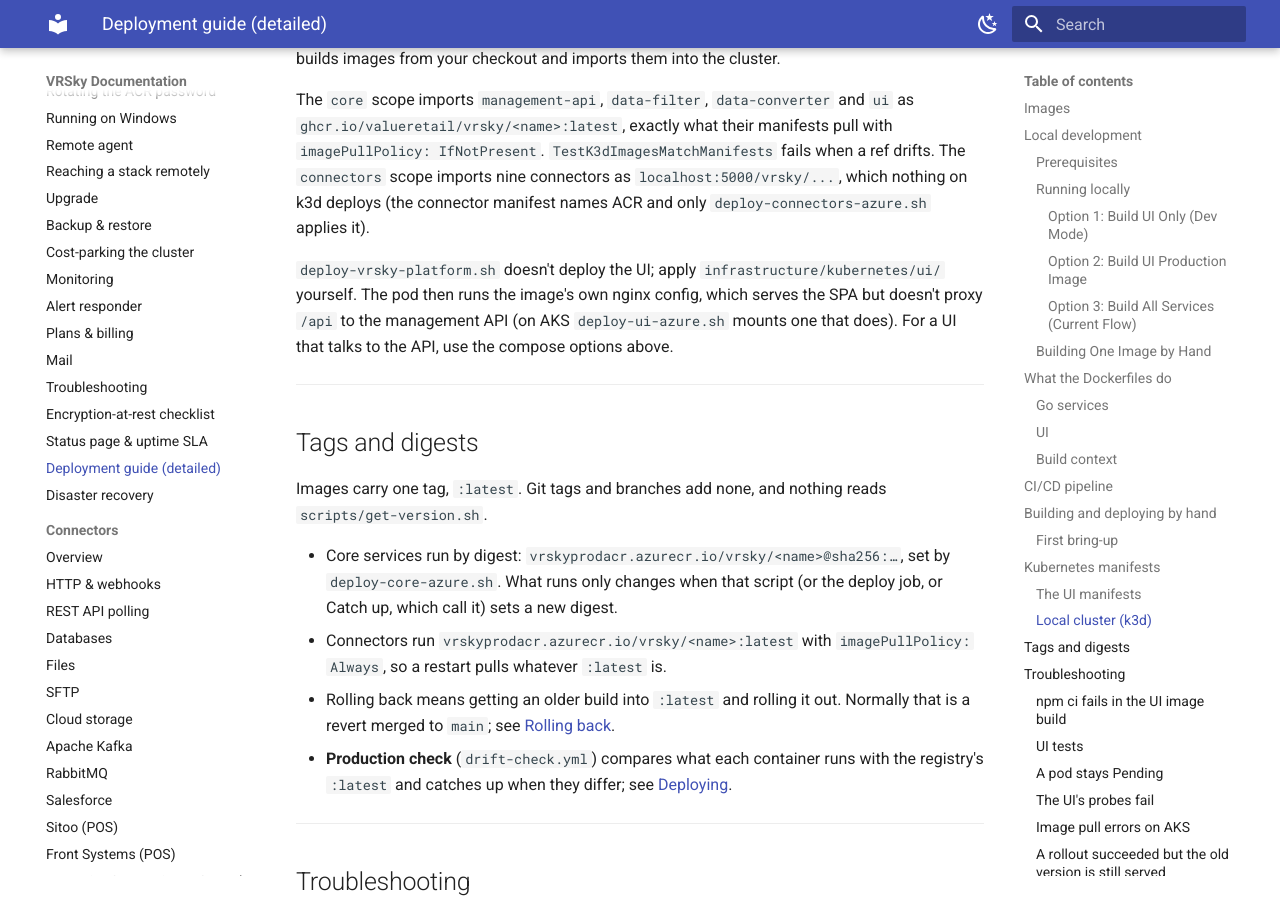
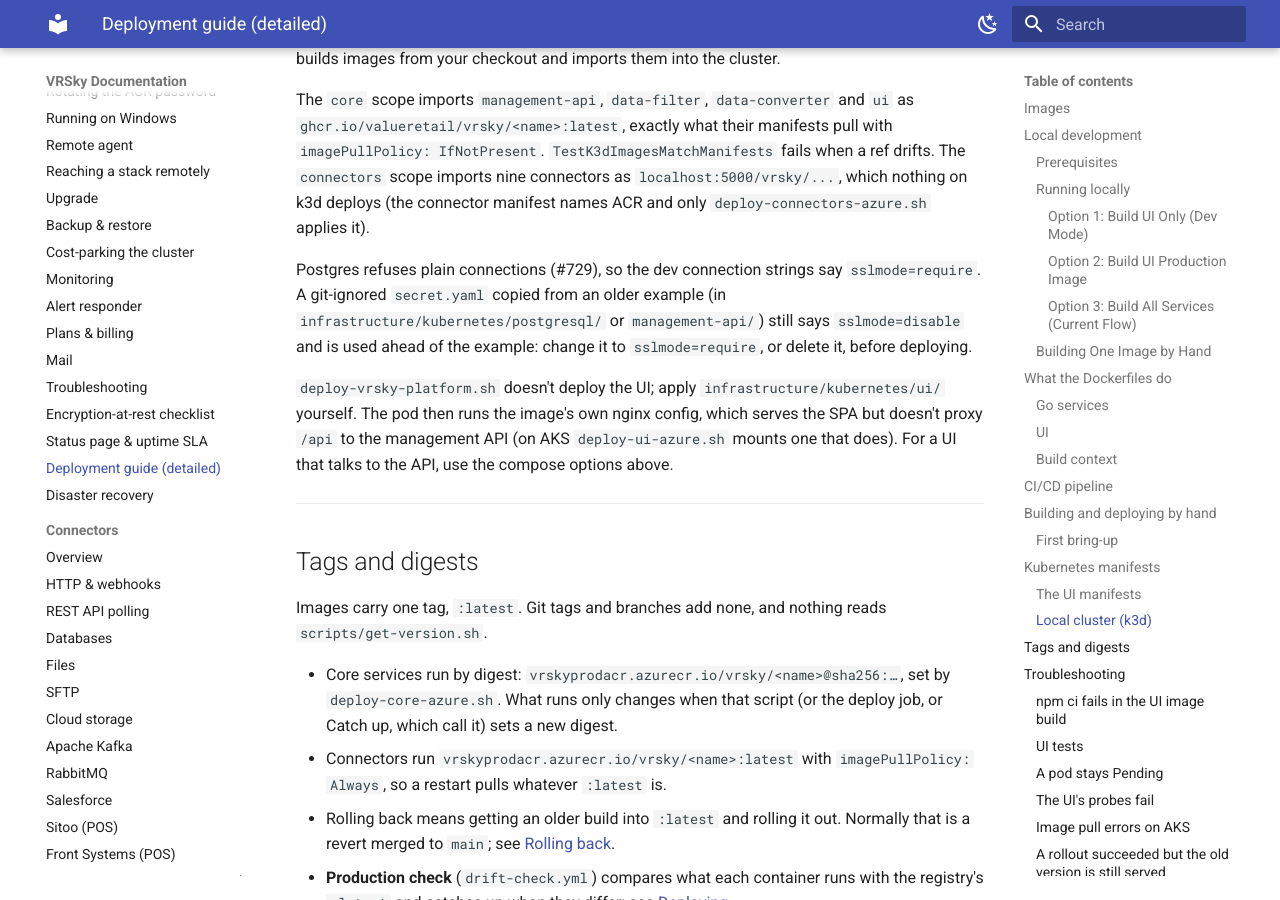
Before and after one commit to ValueRetail/vrsky, an MkDocs documentation site: the page built from docs/DEPLOYMENT_GUIDE.md, in a window 1280 px wide and 900 px high, scrolled down 8406 px. Built offline with MkDocs 1.6.1 and Material for MkDocs 9.7.7, drawn with Linux system fonts in a browser that asks for light colours.

Commit message:
fix(postgres-tls): count every plaintext pg_hba rule, dump the rules, k3d note
Review follow-up on #787.

- PLAIN_RULES_SQL missed `host all all 127.0.0.1/0 trust` (the view keeps
  the mask in netmask) and `hostnogssenc`. It now counts every rule except
  local, hostssl, hostgssenc and single-address loopback, plus any line
  with a parse error. A narrow host rule counts too, on purpose.
- check prints pg_hba_file_rules; the README has the same dump before the
  rollout step
- `urls require` checks that ssl is on, like verify-full
- DR.md knows `urls require`; README and DEPLOYMENT_GUIDE say what to do
  with a local secret.yaml that still says sslmode=disable

Refs #729

Co-Authored-By: Claude Opus 5.5 <noreply@anthropic.com>

```diff
--- a/docs/DEPLOYMENT_GUIDE.md
+++ b/docs/DEPLOYMENT_GUIDE.md
@@ -353,6 +353,12 @@ imports nine connectors as `localhost:5000/vrsky/...`, which nothing on k3d
 deploys (the connector manifest names ACR and only
 `deploy-connectors-azure.sh` applies it).
 
+Postgres refuses plain connections (#729), so the dev connection strings say
+`sslmode=require`. A git-ignored `secret.yaml` copied from an older example
+(in `infrastructure/kubernetes/postgresql/` or `management-api/`) still says
+`sslmode=disable` and is used ahead of the example: change it to
+`sslmode=require`, or delete it, before deploying.
+
 `deploy-vrsky-platform.sh` doesn't deploy the UI; apply
 `infrastructure/kubernetes/ui/` yourself. The pod then runs the image's own
 nginx config, which serves the SPA but doesn't proxy `/api` to the management
```
Also changed, not shown: docs/DR.md (+3 -2 lines), infrastructure/kubernetes/postgresql/README.md (+18 -0 lines), 3 other files.
